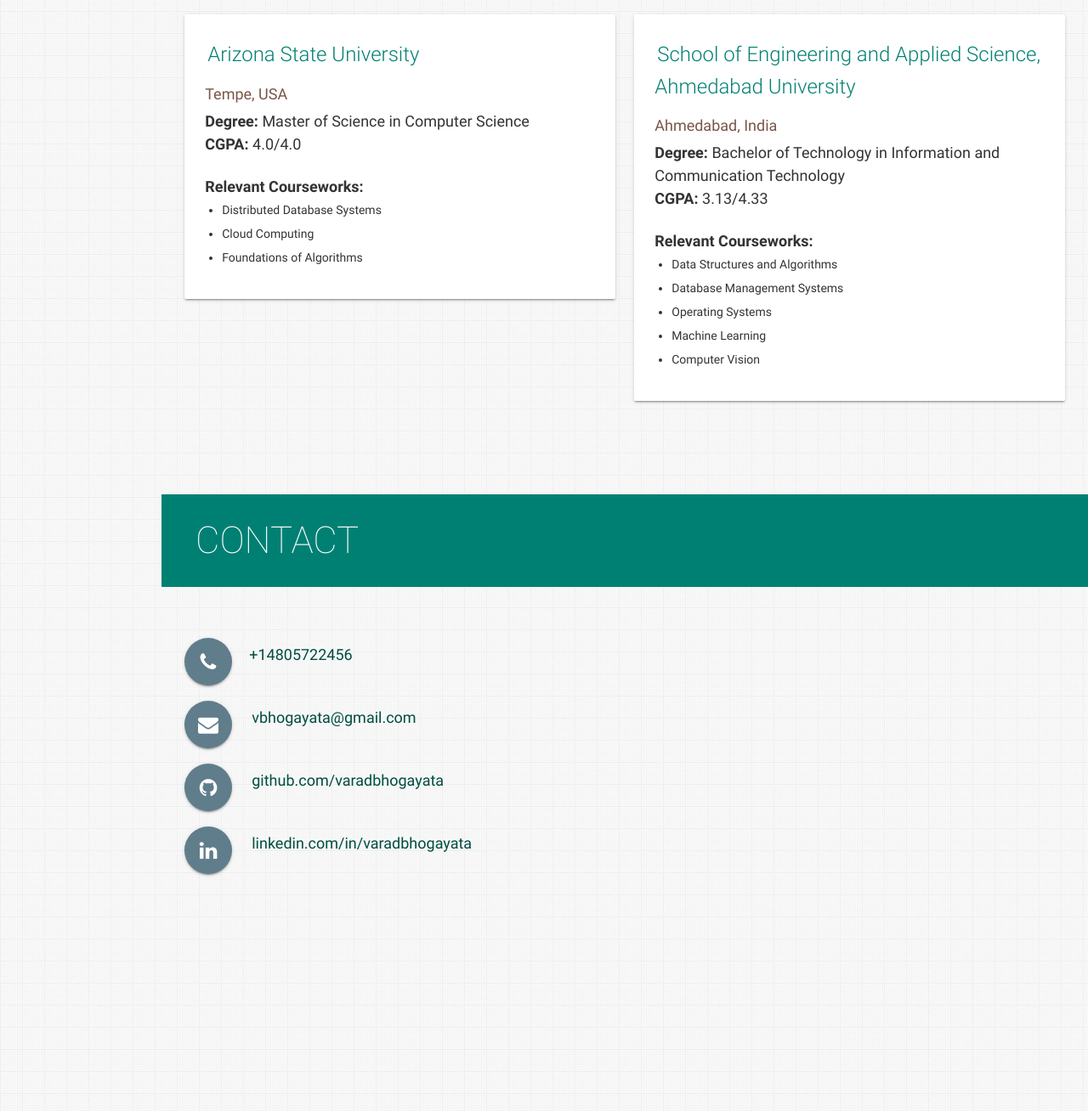
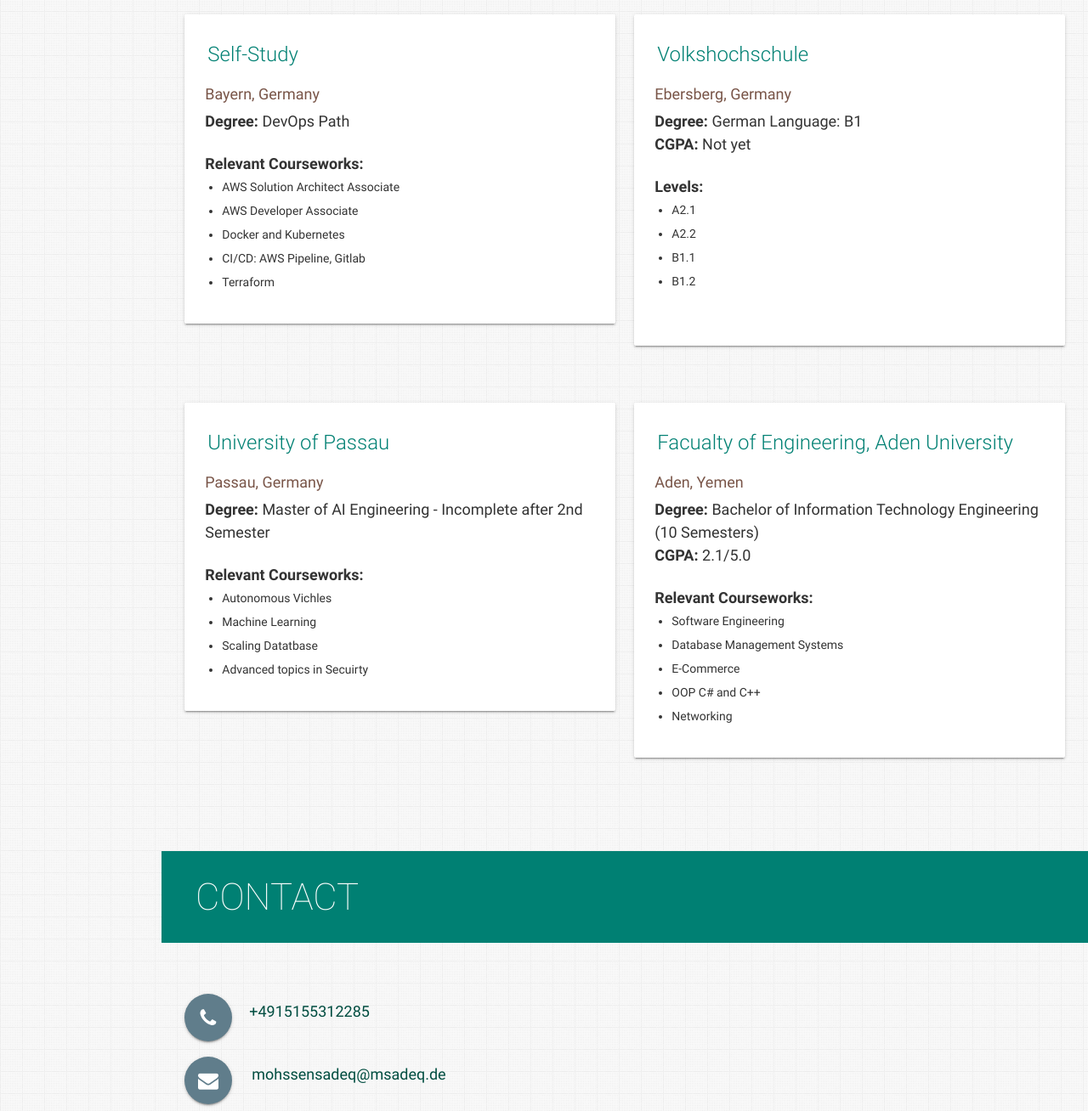
Before and after one commit to MohssenSadeq/myPortfolio, a plain HTML site: page index.html in a window 1280 px wide. Shown: the part 6721-8029 px from the top of the page at 85% size. Drawn offline with nearby package versions, Linux system fonts and the light colour scheme.

Commit message:
before sleep

```diff
--- a/index.html
+++ b/index.html
@@ -28,10 +28,10 @@
   <meta property="og:type" content="website" />
   <meta property="og:title" content="Mohssen Sadeq | DevOps Engineer" />
   <meta property="og:description" content="DevOps Engineer" />
-  <meta property="og:url" content="https://varadbhogayata.github.io/" />
+  <meta property="og:url" content="https://mohssensadeq.github.io/" />
   <meta property="og:site_name" content="Mohssen Sadeq | DevOps Engineer" />
-  <meta property="article:publisher" content="https://varadbhogayata.github.io/" />
-  <meta property="og:image" content="https://varadbhogayata.github.io/examples/preview.JPG" />
+  <meta property="article:publisher" content="https://mohssensadeq.github.io/" />
+  <meta property="og:image" content="https://mohssensadeq.github.io/examples/preview.JPG" />
   <!-- Twitter -->
   <meta name="twitter:card" content="summary" />
   <meta name="twitter:site" content="@varad_bhogayata" />
@@ -135,7 +135,7 @@
         <!-- <a aria-label="Open Varad's resume in a new tab" href="#resume" target="_blank"
           onclick="window.open('https://drive.google.com/file/d/1vYi-bMyIsZPve0x_clxY8xsDtiHiOMd3/view?usp=sharing')"
           class="waves-effect waves-dark teal-text"><i class="mdi-file-folder-open small"></i><span>Resume</span></a> -->
-        <a aria-label="Open Varad's resume in a new tab" href="https://varadbhogayata.github.io./assets/resume/Varad_Bhogayata_Resume.pdf" target="_blank"
+        <a aria-label="Open Varad's resume in a new tab" href="https://mohssensadeq.github.io./assets/resume/Varad_Bhogayata_Resume.pdf" target="_blank"
         class="waves-effect waves-dark teal-text"><i class="mdi-file-folder-open small"></i><span>Resume</span></a>
       </li>
     </ul>
@@ -203,12 +203,12 @@
               <h5>Self-driven, quick starter, passionate programmer with a curious mind who enjoys solving a complex and challenging real-world problems.</h5>
             </div>
             <div class="social">
-              <a href="http://linkedin.com/in/varadbhogayata" target="_blank">
+              <a href="http://linkedin.com/in/mohssensadeq" target="_blank">
                 <button class="icon-btn linkedin">
                   <i class="fa fa-linkedin"></i>
                 </button>
               </a>
-              <a href="https://github.com/varadbhogayata/" target="_blank">
+              <a href="https://github.com/mohssensadeq/" target="_blank">
                 <button class="icon-btn github">
                   <i class="fa fa-github"></i>
                 </button>
@@ -220,7 +220,7 @@
                 </button>
               </a> -->
 
-              <!-- <a href="http://linkedin.com/in/varadbhogayata" target="_blank">
+              <!-- <a href="http://linkedin.com/in/mohssensadeq" target="_blank">
                   <span class="fa-stack fa-lg">
                     <i class="fa fa-circle fa-stack-2x"></i>
                     <i class="fa fa-linkedin fa-stack-1x fa-inverse"></i>
@@ -478,7 +478,7 @@
                     data-tooltip="View Online"
                     class="btn-floating btn-large waves-effect waves-light blue-grey tooltipped"><i
                       class="fa fa-external-link"></i></a>
-                  <a aria-label="Visit the GitHub repo for  project" href="https://github.com/varadbhogayata/music-player"
+                  <a aria-label="Visit the GitHub repo for  project" href="https://github.com/mohssensadeq/music-player"
                     target="_blank" data-position="top" data-tooltip="View Source"
                     class="btn-floating btn-large waves-effect waves-light blue-grey tooltipped"><i
                       class="fa fa-github"></i></a>
@@ -515,7 +515,7 @@
                     data-tooltip="View Online"
                     class="btn-floating btn-large waves-effect waves-light blue-grey tooltipped"><i
                       class="fa fa-external-link"></i></a>
-                  <a aria-label="Visit the GitHub repo for  project" href="https://github.com/varadbhogayata/QuizUp"
+                  <a aria-label="Visit the GitHub repo for  project" href="https://github.com/mohssensadeq/QuizUp"
                     target="_blank" data-position="top" data-tooltip="View Source"
                     class="btn-floating btn-large waves-effect waves-light blue-grey tooltipped"><i
                       class="fa fa-github"></i></a>
@@ -552,7 +552,7 @@
                     data-tooltip="View Online"
                     class="btn-floating btn-large waves-effect waves-light blue-grey tooltipped"><i
                       class="fa fa-external-link"></i></a>
-                  <a aria-label="Visit the GitHub repo for  project" href="https://github.com/varadbhogayata/django-local-library"
+                  <a aria-label="Visit the GitHub repo for  project" href="https://github.com/mohssensadeq/django-local-library"
                     target="_blank" data-position="top" data-tooltip="View Source"
                     class="btn-floating btn-large waves-effect waves-light blue-grey tooltipped"><i
                       class="fa fa-github"></i></a>
@@ -592,7 +592,7 @@
                     data-tooltip="View Online"
                     class="btn-floating btn-large waves-effect waves-light blue-grey tooltipped"><i
                       class="fa fa-external-link"></i></a>
-                  <a aria-label="Visit the GitHub repo for  project" href="https://github.com/varadbhogayata/flask-blog"
+                  <a aria-label="Visit the GitHub repo for  project" href="https://github.com/mohssensadeq/flask-blog"
                     target="_blank" data-position="top" data-tooltip="View Source"
                     class="btn-floating btn-large waves-effect waves-light blue-grey tooltipped"><i
                       class="fa fa-github"></i></a>
@@ -629,7 +629,7 @@
                 </ul>
                 <div class="card-action">
                   <a aria-label="Visit the GitHub repo for  project"
-                    href="https://github.com/varadbhogayata/visual-question-answering" target="_blank"
+                    href="https://github.com/mohssensadeq/visual-question-answering" target="_blank"
                     data-position="top" data-tooltip="View Source"
                     class="btn-floating btn-large waves-effect waves-light blue-grey tooltipped"><i
                       class="fa fa-github"></i></a>
@@ -666,7 +666,7 @@
                 </ul>
                 <!-- TODO: UPLOAD THIS PROJECT ON GITHUB -->
                 <div class="card-action">
-                  <a aria-label="Visit the GitHub repo for  project" href="https://github.com/varadbhogayata/"
+                  <a aria-label="Visit the GitHub repo for  project" href="https://github.com/mohssensadeq/"
                     target="_blank" data-position="top" data-tooltip="View Source"
                     class="btn-floating btn-large waves-effect waves-light blue-grey tooltipped"><i
                       class="fa fa-github"></i></a>
@@ -701,7 +701,7 @@
 
                 </ul>
                 <div class="card-action">
-                  <a aria-label="Visit the GitHub repo for  project" href="https://github.com/varadbhogayata/"
+                  <a aria-label="Visit the GitHub repo for  project" href="https://github.com/mohssensadeq/"
                     target="_blank" data-position="top" data-tooltip="View Source"
                     class="btn-floating btn-large waves-effect waves-light blue-grey tooltipped"><i
                       class="fa fa-github"></i></a>
@@ -736,7 +736,7 @@
                 </ul>
                 <div class="card-action">
                   <a aria-label="Visit the GitHub repo for  project"
-                    href="https://github.com/varadbhogayata/visual-question-answering" target="_blank"
+                    href="https://github.com/mohssensadeq/visual-question-answering" target="_blank"
                     data-position="top" data-tooltip="View Source"
                     class="btn-floating btn-large waves-effect waves-light blue-grey tooltipped"><i
                       class="fa fa-github"></i></a>
@@ -898,22 +898,25 @@
             <div class="card">
               <div class="card-content">
                 <p>
-                  <span class="card-title"><a href="https://www.asu.edu/" target="_blank" class="teal-text hoverline">Arizona State University</a></span>
+                  <span class="card-title"><a href="http://linkedin.com/in/mohssensadeq" target="_blank" class="teal-text hoverline">Self-Study</a></span>
                 </p>
-                <p class="brown-text">Tempe, USA</p>
+                <p class="brown-text">Bayern, Germany</p>
                 <p>
-                  <b>Degree: </b>Master of Science in Computer Science
+                  <b>Degree: </b>DevOps Path
                   <br>
-                  <b>CGPA: </b>4.0/4.0
+
                 </p>
 
                 <ul>
                   <p>
                     <b>Relevant Courseworks:</b>
                   <ul>
-                    <li>Distributed Database Systems</li>
-                    <li>Cloud Computing</li>
-                    <li>Foundations of Algorithms</li>
+                    <li>AWS Solution Architect Associate</li>
+                    <li>AWS Developer Associate</li>
+                    <li>Docker and Kubernetes</li>
+                    <li>CI/CD: AWS Pipeline, Gitlab</li>
+                    <li>Terraform</li>
+                    <!-- <li>Yaml and Json</li>-->
                   </ul>
                   </p>
 
@@ -927,25 +930,25 @@
             <div class="card">
               <div class="card-content">
                 <p>
-                  <span class="card-title"><a href="https://ahduni.edu.in/academics/schools-centres/school-of-engineering-and-applied-science/" target="_blank" class="teal-text hoverline">School of Engineering and Applied Science, Ahmedabad
-                      University</a></span>
+                  <span class="card-title"><a href="https://www.volkshochschule.de/" target="_blank" class="teal-text hoverline">Volkshochschule</a></span>
                 </p>
-                <p class="brown-text">Ahmedabad, India</p>
+                <p class="brown-text">Ebersberg, Germany</p>
                 <p>
-                  <b>Degree: </b>Bachelor of Technology in Information and Communication Technology
+                  <b>Degree: </b>German Language: B1
                   <br>
-                  <b>CGPA: </b>3.13/4.33
+                  <b>CGPA: </b> Not yet
                 </p>
 
                 <ul>
                   <p>
-                    <b>Relevant Courseworks:</b>
+                    <b>Levels:</b>
                   <ul>
-                    <li>Data Structures and Algorithms</li>
-                    <li>Database Management Systems</li>
-                    <li>Operating Systems</li>
-                    <li>Machine Learning</li>
-                    <li>Computer Vision</li>
+                    <li>A2.1</li>
+                    <li>A2.2</li>
+                    <li>B1.1</li>
+                    <li>B1.2</li>
+                    <br>
+
                   </ul>
                   </p>
 
@@ -953,6 +956,69 @@
               </div>
             </div>
           </div>
+
+          <div class="col s12 m6 l6">
+            <div class="card">
+              <div class="card-content">
+                <p>
+                  <span class="card-title"><a href="https://www.uni-passau.de/" target="_blank" class="teal-text hoverline">University of Passau</a></span>
+                </p>
+                <p class="brown-text">Passau, Germany</p>
+                <p>
+                  <b>Degree: </b>Master of AI Engineering - Incomplete after 2nd Semester
+                  <br>
+
+                </p>
+
+                <ul>
+                  <p>
+                    <b>Relevant Courseworks:</b>
+                  <ul>
+                    <li>Autonomous Vichles</li>
+                    <li>Machine Learning</li>
+                    <li>Scaling Datatbase</li>
+                    <li>Advanced topics in Secuirty</li>
+                  </ul>
+                  </p>
+
+                </ul>
+              </div>
+            </div>
+          </div>
+
+          <div class="col s12 m6 l6">
+            <div class="card">
+              <div class="card-content">
+                <p>
+                  <span class="card-title"><a href="https://www.aden-univ.net/" target="_blank" class="teal-text hoverline">Facualty of Engineering, Aden
+                      University</a></span>
+                </p>
+                <p class="brown-text">Aden, Yemen</p>
+                <p>
+                  <b>Degree: </b>Bachelor of Information Technology Engineering (10 Semesters)
+
+
+                  <br>
+                  <b>CGPA: </b>2.1/5.0
+                </p>
+
+                <ul>
+                  <p>
+                    <b>Relevant Courseworks:</b>
+                  <ul>
+                    <li>Software Engineering</li>
+                    <li>Database Management Systems</li>
+                    <li>E-Commerce</li>
+                    <li>OOP C# and C++</li>
+                    <li>Networking</li>
+                  </ul>
+                  </p>
+
+                </ul>
+              </div>
+            </div>
+          </div>
+
         </div>
       </div>
     </section>
@@ -964,27 +1030,27 @@
         <p>
           <a aria-label="Call Varad" data-position="top" data-tooltip="Call Varad"
             class="btn-floating btn-large waves-effect waves-light blue-grey tooltipped"><i class="fa fa-phone"></i><a
-              aria-label="Call Varad">+14805722456</a></a>
+              aria-label="Call Varad">+4915155312285</a></a>
         </p>
         <p>
-          <a aria-label="Email Varad" href="mailto:vbhogayata@gmail.com" target="_blank" data-position="top"
+          <a aria-label="Email Varad" href="mailto:mohssensadeq@msadeq.de" target="_blank" data-position="top"
             data-tooltip="Email Varad" class="btn-floating btn-large waves-effect waves-light blue-grey tooltipped"><i
-              class="fa fa-envelope"></i><a aria-label="Email Varad" href="mailto:vbhogayata@gmail.com"
-              class="hoverline">vbhogayata@gmail.com</a></a>
+              class="fa fa-envelope"></i><a aria-label="Email Varad" href="mailto:mohssensadeq@msadeq.de"
+              class="hoverline">mohssensadeq@msadeq.de</a></a>
         </p>
         <p>
-          <a aria-label="View Varad on GitHub" href="http://github.com/varadbhogayata" target="_blank"
-            data-position="top" data-tooltip="View Varad on GitHub"
+          <a aria-label="View Varad on GitHub" href="http://github.com/mohssensadeq" target="_blank"
+            data-position="top" data-tooltip="View Mohssen on GitHub"
             class="btn-floating btn-large waves-effect waves-light blue-grey tooltipped"><i class="fa fa-github"></i><a
-              aria-label="Varad on Github" href="http://github.com/varadbhogayata" class="hoverline"
-              target="_blank">github.com/varadbhogayata</a></a>
+              aria-label="Varad on Github" href="http://github.com/mohssensadeq" class="hoverline"
+              target="_blank">github.com/mohssensadeq</a></a>
         </p>
         <p>
-          <a aria-label="View Varad on LinkedIn" href="http://linkedin.com/in/varadbhogayata" target="_blank"
+          <a aria-label="View Varad on LinkedIn" href="http://linkedin.com/in/mohssensadeq" target="_blank"
             data-position="top" data-tooltip="View Varad on LinkedIn"
             class="btn-floating btn-large waves-effect waves-light blue-grey tooltipped"><i
-              class="fa fa-linkedin"></i><a aria-label="Varad on LinkedIn" href="http://linkedin.com/in/varadbhogayata"
-              class="hoverline" target="_blank">linkedin.com/in/varadbhogayata</a></a>
+              class="fa fa-linkedin"></i><a aria-label="Varad on LinkedIn" href="http://linkedin.com/in/mohssensadeq"
+              class="hoverline" target="_blank">linkedin.com/in/mohssensadeq</a></a>
         </p>
       </div>
     </section>
```
Also changed, not shown: assets/img/exp-cignex-logo-250x250.jpg (deleted), assets/img/exp-cignex-logo-500x500.jpg (deleted), assets/img/exp-cignex-logo.png (deleted), assets/img/exp-meditab-logo-250x250.jpg (deleted), assets/img/exp-meditab-logo-500x500.jpg (deleted), assets/img/exp-meditab-logo.png (deleted), assets/img/exp-mtag-logo-250x250.jpg (deleted), assets/img/exp-mtag-logo-500x500.jpg (deleted), assets/img/exp-mtag-logo.jpg (deleted).
